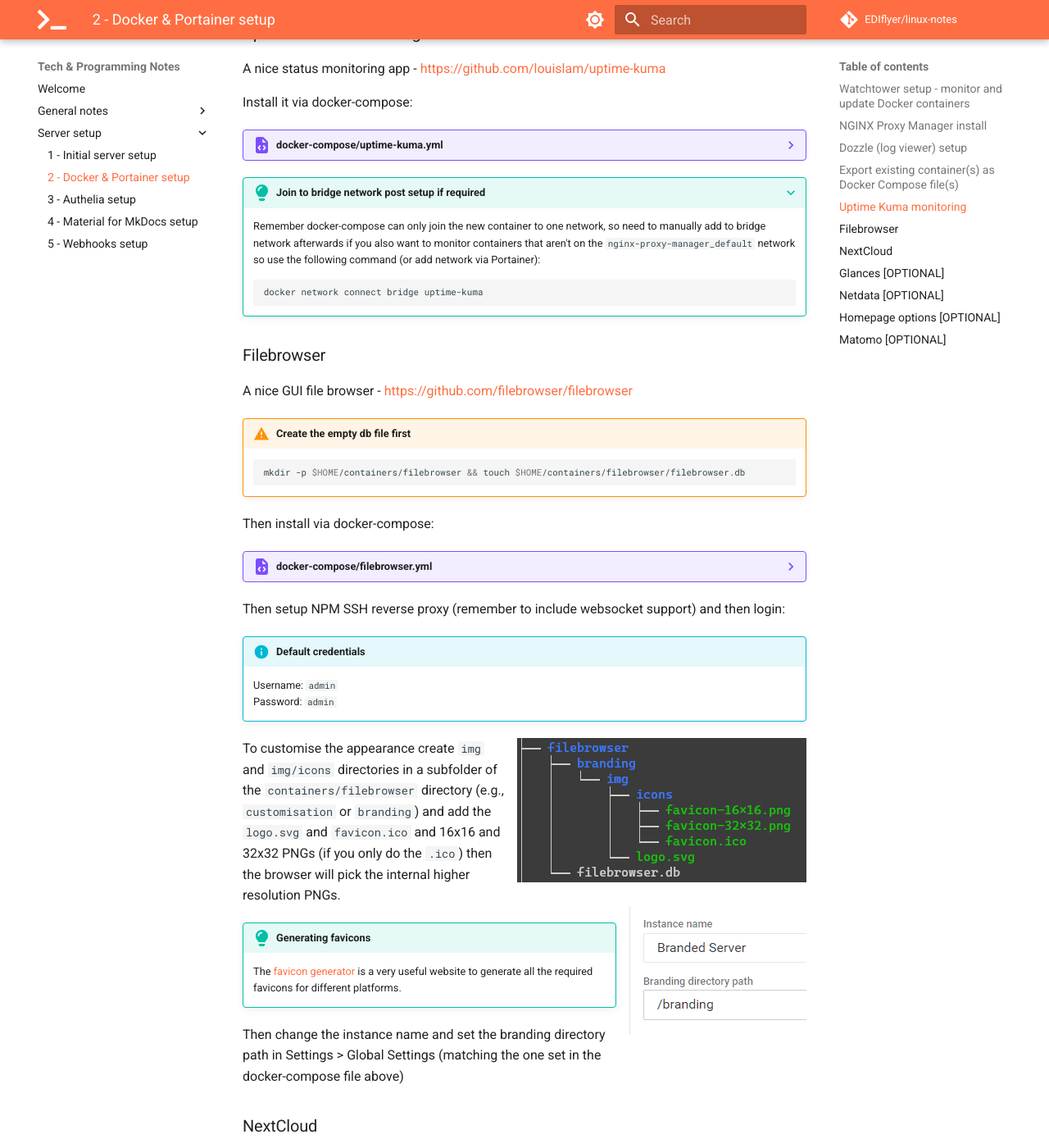
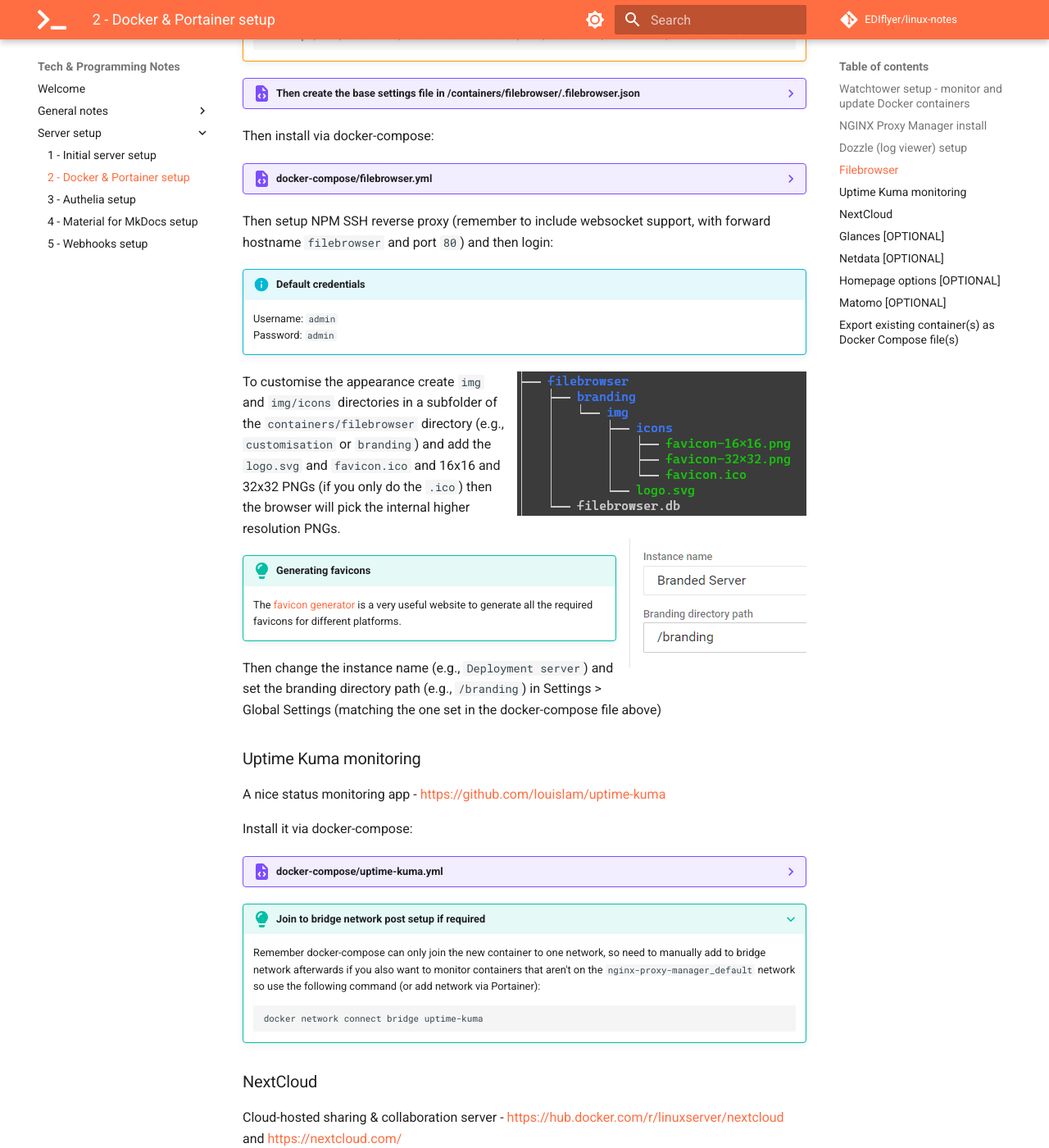
Before and after one commit to EDIflyer/linux-notes, an MkDocs documentation site: the page built from docs/server-setup/docker_setup.md, in a window 1280 px wide and 1400 px high, scrolled down 2942 px. Shown: the whole window at 82% size. Built offline with MkDocs 1.6.1 and Material for MkDocs 9.7.7, drawn with Linux system fonts in a browser that asks for light colours; comment, search, counter and statistics services are not loaded; part of the change alters nothing that is shown; some of the changed text lies outside the part shown.

Commit message:
update docker setup

````diff
--- a/docs/server-setup/docker_setup.md
+++ b/docs/server-setup/docker_setup.md
@@ -34,6 +34,8 @@ Use bind for nginx live website so can easily be updated from script
 [Watchtower](https://containrrr.dev/watchtower/) is a container-based solution for automating Docker container base image updates.
 It can pull from public repositories but to link to a private Docker Hub you need to supply login credentials.  This is best achieved by running a `docker login` command in the terminal, which will create a file in `$HOME/.docker/config.json` that we can then link as a volume to the Watchtower container.
 The configuration below links to this config file and also links to the local time and tells Watchtower to include stopped containers and verbose logging.
+
+**Remember to change the email settings below**
 === "docker run"
     ???+ quote "bash"
         ``` bash
@@ -79,6 +81,8 @@ Apply this docker-compose (based on https://nginxproxymanager.com/setup/#running
 Login to the admin console at `<serverIP>:81` with email `admin@example.com` and password `changeme`. Then change user email/password combo.
 
 Setup new proxy host for NPM itself with scheme `http`, forward hostname of `localhost` and forward port of `81`.
+!!! info "Force SSL access to admin interface"
+    Change NPM stack to comment out port 81 so that access to admin interface is only via SSL.
 
 ### Dozzle (log viewer) setup
 Nice logviewer application that lets you monitor all the container logs - https://dozzle.dev/
@@ -88,26 +92,40 @@ Apply this docker-compose as a stack in Portainer to deploy:
     ``` yaml linenums="1"
     --8<-- "docs/server-setup/docker-compose/dozzle.yml"
     ```
-Add to nginx proxy manager as usual, but with the addition of `proxy_read_timeout 30m;` in the advanced settings tab to minimise the issue of the default 60s proxy timeout causing [repeat log entries](https://github.com/amir20/dozzle/issues/1404).
+Add to nginx proxy manager as usual (forward hostname `dozzle` and port `8080`), but with the addition of `proxy_read_timeout 30m;` in the advanced settings tab to minimise the issue of the default 60s proxy timeout causing [repeat log entries](https://github.com/amir20/dozzle/issues/1404).
 
-### Export existing container(s) as Docker Compose file(s)
-From https://github.com/Red5d/docker-autocompose this will automatically generate docker compose files for specified containers:
+### Filebrowser
+A nice GUI file browser - https://github.com/filebrowser/filebrowser
 
-=== "Specific container(s)"
+!!! warning "Create the empty db first"
     ``` bash
-    docker run --rm --pull always \
-        -v /var/run/docker.sock:/var/run/docker.sock \
-        ghcr.io/red5d/docker-autocompose \
-        <container-name-or-id> <additional-names-or-ids>
+    mkdir -p $HOME/containers/filebrowser && touch $HOME/containers/filebrowser/filebrowser.db
     ```
 
-=== "All containers"
-    ``` bash
-    docker run --rm --pull always \
-        -v /var/run/docker.sock:/var/run/docker.sock \
-        ghcr.io/red5d/docker-autocompose \
-        $(docker ps -aq)
+??? example "Then create the base settings file in /containers/filebrowser/.filebrowser.json"
+    ``` json linenums="1"
+    --8<-- "docs/server-setup/config/filebrowser/.filebrowser.json"
     ```
+
+Then install via docker-compose:
+??? example "docker-compose/filebrowser.yml"
+    ``` yaml linenums="1"
+    --8<-- "docs/server-setup/docker-compose/filebrowser.yml"
+    ```
+
+Then setup NPM SSH reverse proxy (remember to include websocket support, with forward hostname `filebrowser` and port `80`) and then login:
+!!! info "Default credentials"
+    Username: `admin`
+    Password: `admin`
+
+![](../images/2022-07-15-22-05-39.png){ align=right } To customise the appearance create `img` and `img/icons` directories in a subfolder of the `containers/filebrowser` directory (e.g., `customisation` or `branding`)
+and add the `logo.svg`  and `favicon.ico` and 16x16 and 32x32 PNGs (if you only do the `.ico`) then the browser will pick the internal higher resolution PNGs.
+![](../images/2022-07-15-22-06-56.png){ align=right }
+
+!!! tip "Generating favicons"
+    The [favicon generator](https://realfavicongenerator.net/) is a very useful website to generate all the required favicons for different platforms.
+
+Then change the instance name (e.g., `Deployment server`) and set the branding directory path (e.g., `/branding`) in Settings > Global Settings (matching the one set in the docker-compose file above)
 
 ### Uptime Kuma monitoring
 A nice status monitoring app - https://github.com/louislam/uptime-kuma
@@ -123,34 +141,6 @@ Install it via docker-compose:
     ``` bash
     docker network connect bridge uptime-kuma
     ```
-
-### Filebrowser
-A nice GUI file browser - https://github.com/filebrowser/filebrowser
-
-!!! warning "Create the empty db file first"
-    ``` bash
-    mkdir -p $HOME/containers/filebrowser && touch $HOME/containers/filebrowser/filebrowser.db
-    ```
-
-Then install via docker-compose:
-??? example "docker-compose/filebrowser.yml"
-    ``` yaml linenums="1"
-    --8<-- "docs/server-setup/docker-compose/filebrowser.yml"
-    ```
-
-Then setup NPM SSH reverse proxy (remember to include websocket support) and then login:
-!!! info "Default credentials"
-    Username: `admin`
-    Password: `admin`
-
-![](../images/2022-07-15-22-05-39.png){ align=right } To customise the appearance create `img` and `img/icons` directories in a subfolder of the `containers/filebrowser` directory (e.g., `customisation` or `branding`)
-and add the `logo.svg`  and `favicon.ico` and 16x16 and 32x32 PNGs (if you only do the `.ico`) then the browser will pick the internal higher resolution PNGs.
-![](../images/2022-07-15-22-06-56.png){ align=right }
-
-!!! tip "Generating favicons"
-    The [favicon generator](https://realfavicongenerator.net/) is a very useful website to generate all the required favicons for different platforms.
-
-Then change the instance name and set the branding directory path in Settings > Global Settings (matching the one set in the docker-compose file above)
 
 ### NextCloud
 Cloud-hosted sharing & collaboration server - https://hub.docker.com/r/linuxserver/nextcloud and https://nextcloud.com/
@@ -251,3 +241,23 @@ Once this is done access Matomo via the new proxy address and follow the click-t
             - "^matomo.js*$"
         policy: bypass
     ```
+
+
+### Export existing container(s) as Docker Compose file(s)
+From https://github.com/Red5d/docker-autocompose this will automatically generate docker compose files for specified containers:
+
+=== "Specific container(s)"
+    ``` bash
+    docker run --rm --pull always \
+        -v /var/run/docker.sock:/var/run/docker.sock \
+        ghcr.io/red5d/docker-autocompose \
+        <container-name-or-id> <additional-names-or-ids>
+    ```
+
+=== "All containers"
+    ``` bash
+    docker run --rm --pull always \
+        -v /var/run/docker.sock:/var/run/docker.sock \
+        ghcr.io/red5d/docker-autocompose \
+        $(docker ps -aq)
+    ```
````
Also changed, not shown: docs/server-setup/config/filebrowser/.filebrowser.json (added).
